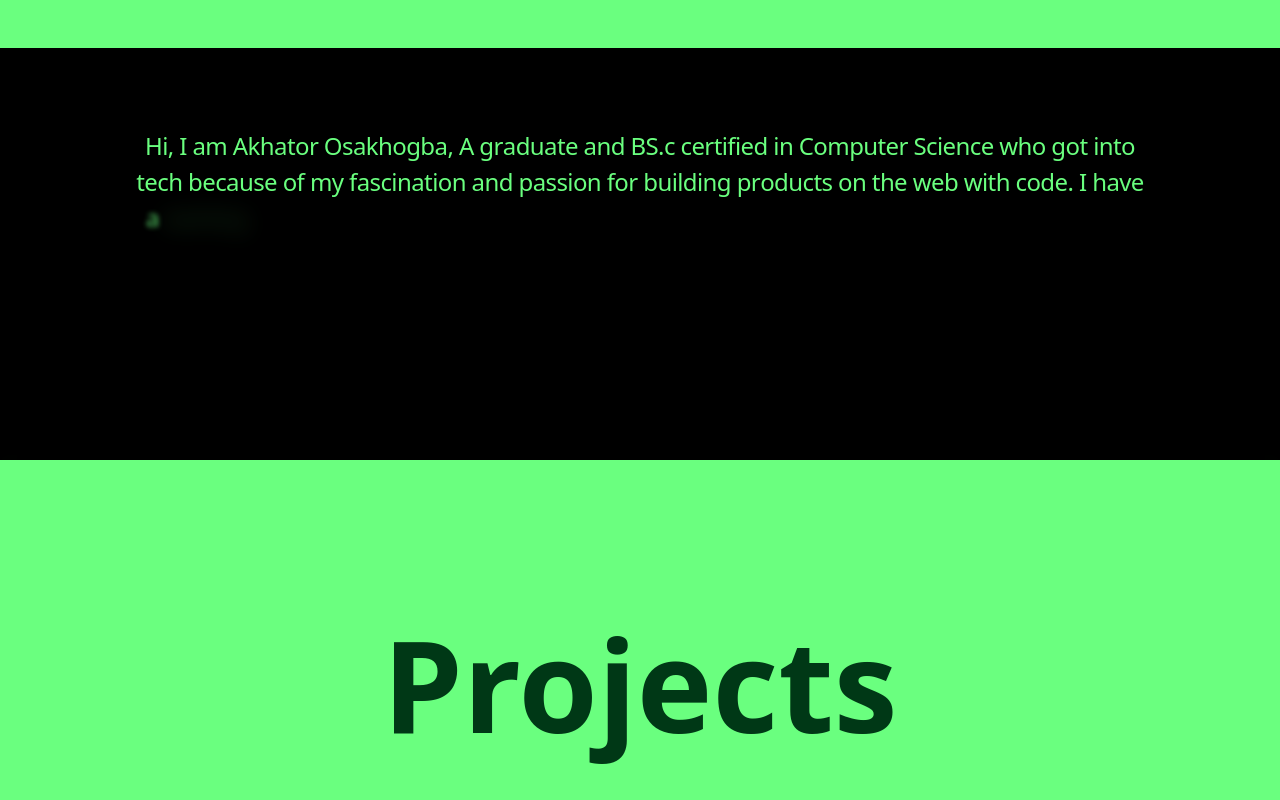
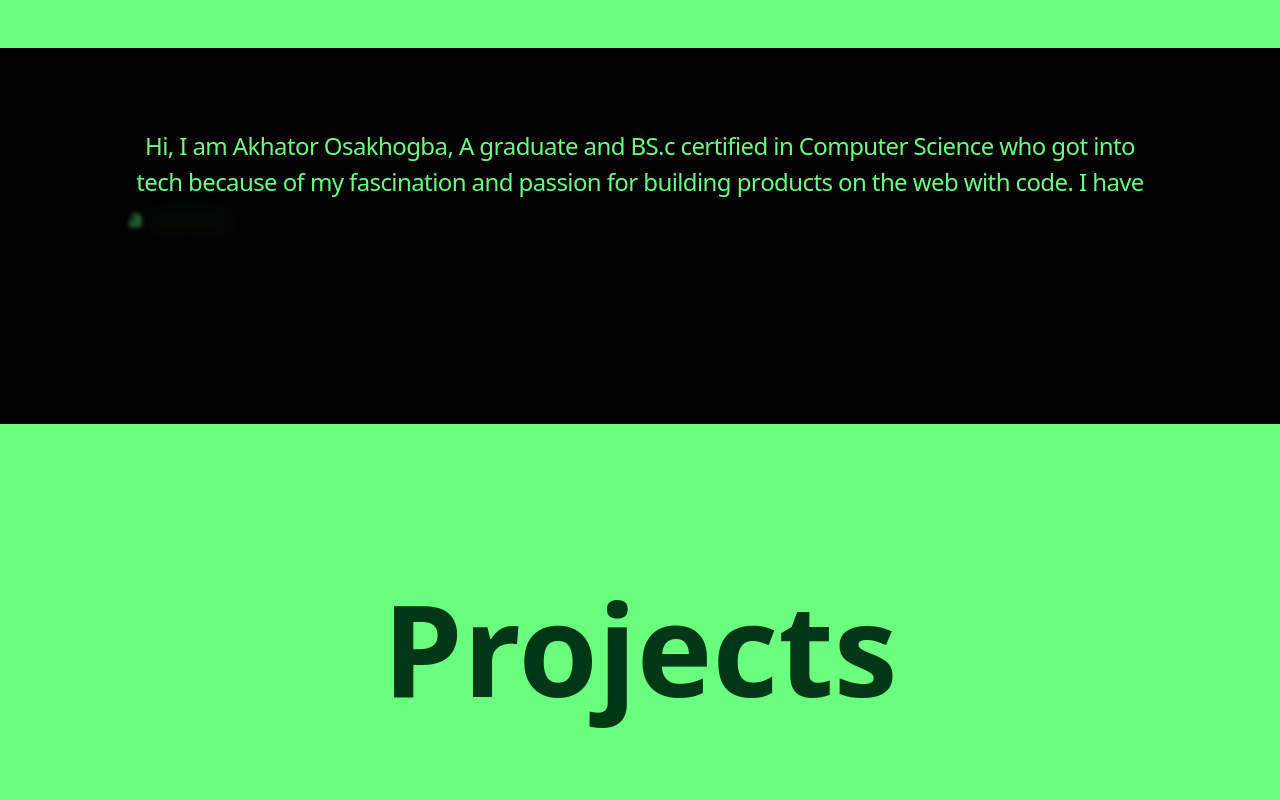
Before and after one commit to AkhatorEnosa/osa_portfolio, a React (Vite) app: page / in a window 1280 px wide. Shown: the part 1200-2000 px from the top of the page. Built offline with nearby package versions, Linux system fonts and the light colour scheme; what @xpd/tailwind-3dtransforms would draw is missing.

Commit message:
Update About.jsx

```diff
--- a/src/components/About.jsx
+++ b/src/components/About.jsx
@@ -7,8 +7,8 @@ const About = () => {
       <div className="about-me-content w-full h-fit bg-[#003816] text-[#6aff7f] py-10 md:py-20 overflow-scroll">
           <div className=" w-full flex flex-col justify-center items-center h-full px-10 lg:px-32">
             <div className="w-full text-sm md:text-2xl font-thin text-center">
-                <p className="about-text tracking-tight lg:leading-9">Hi, I am <b>Akhator Osakhogba</b>, A graduate and <b>BS.c</b> certified in <b>Computer Science</b> who got into tech because of my fascination and passion for building products on the web with code. I have a workng knowlegde of <b>HTML5, CSS3, TailwindCSS, JavaScript, ReactJs, and Wordpress</b>. I take detail-oriented approach to building website&lsquo;s responsiveness, effectiveness and usability. <b>Hardworking and passionate</b> with strong <b>organizational skills</b> and ready to help team achieve company goals.
-                My hobbies when i am not coding includes; Listening to music(any genre), playing video games out of a few.</p>
+                <p className="about-text tracking-tight lg:leading-9">Hi, I am <b>Akhator Osakhogba</b>, A graduate and <b>BS.c</b> certified in <b>Computer Science</b> who got into tech because of my fascination and passion for building products on the web with code. I have a workng knowlegde of <b>HTML5, CSS3, TailwindCSS, JavaScript, and ReactJs</b>. I take detail-oriented approach to building website&lsquo;s responsiveness, effectiveness and usability. <b>Passionate</b> with strong <b>organizational skills</b> and ready to help team achieve company goals.
+                My hobbies when not coding includes; Listening to music(any genre), playing video games out of a few.</p>
             </div>
           </div>
       </div>
```
